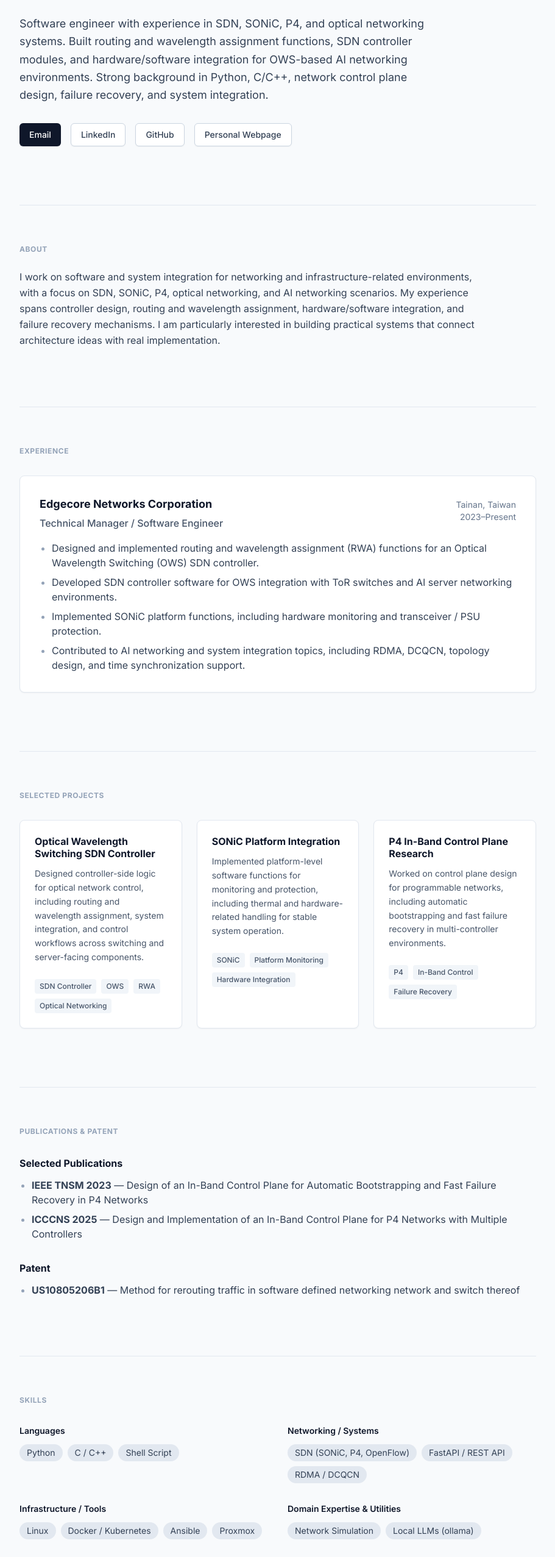
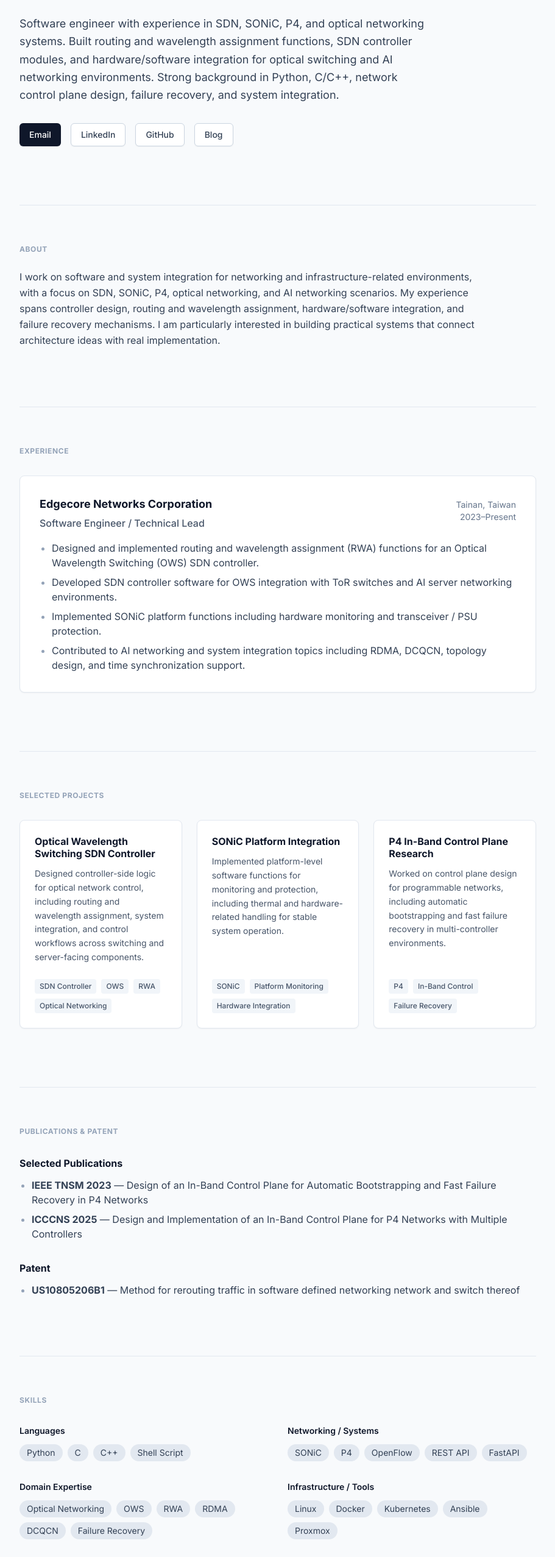
Before and after one commit to MountainShan/about, a plain HTML site: page index.html in a window 1280 px wide. Shown: the part 243-2797 px from the top of the page at 61% size, without its empty margins (184-1095 px from the left). Drawn offline with nearby package versions, Linux system fonts and the light colour scheme.

Commit message:
Refactor index.html for improved structure and links

```diff
--- a/index.html
+++ b/index.html
@@ -15,12 +15,14 @@
 
     <nav class="sticky top-0 z-50 bg-white/80 backdrop-blur-md border-b border-slate-200">
         <div class="max-w-4xl mx-auto px-6 py-4 flex justify-between items-center">
-            <a href="#" class="font-semibold text-slate-900 tracking-tight">Peter Wong (王定山)</a>
+            <a href="#hero" class="font-semibold text-slate-900 tracking-tight">Peter Wong (王定山)</a>
             <div class="hidden sm:flex items-center space-x-6 text-sm font-medium text-slate-600">
                 <a href="#about" class="hover:text-slate-900 transition-colors">About</a>
                 <a href="#experience" class="hover:text-slate-900 transition-colors">Experience</a>
                 <a href="#projects" class="hover:text-slate-900 transition-colors">Projects</a>
+                <a href="#publications" class="hover:text-slate-900 transition-colors">Publications</a>
                 <a href="#skills" class="hover:text-slate-900 transition-colors">Skills</a>
+                <a href="#contact" class="hover:text-slate-900 transition-colors">Contact</a>
                 <span class="text-slate-300">|</span>
                 <a href="zh.html" class="text-slate-400 hover:text-slate-900 transition-colors" title="Switch to Traditional Chinese">EN / 繁中</a>
             </div>
@@ -33,13 +35,15 @@
             <h1 class="text-4xl md:text-5xl font-bold text-slate-900 tracking-tight mb-3">Peter Ting-shan Wong</h1>
             <h2 class="text-xl text-slate-600 font-medium mb-6">Software Engineer | SDN / Network Systems / Optical Networking</h2>
             <p class="text-lg text-slate-700 max-w-2xl mb-8 leading-relaxed">
-                Software engineer with experience in SDN, SONiC, P4, and optical networking systems. Built routing and wavelength assignment functions, SDN controller modules, and hardware/software integration for OWS-based AI networking environments. Strong background in Python, C/C++, network control plane design, failure recovery, and system integration.
+                Software engineer with experience in SDN, SONiC, P4, and optical networking systems.
+                Built routing and wavelength assignment functions, SDN controller modules, and hardware/software integration for optical switching and AI networking environments.
+                Strong background in Python, C/C++, network control plane design, failure recovery, and system integration.
             </p>
             <div class="flex flex-wrap gap-4">
                 <a href="mailto:tingshan.0204@gmail.com" class="inline-flex items-center px-4 py-2 bg-slate-900 text-white text-sm font-medium rounded-md hover:bg-slate-800 transition-colors shadow-sm">Email</a>
                 <a href="https://www.linkedin.com/in/peter-tsw/" target="_blank" rel="noopener noreferrer" class="inline-flex items-center px-4 py-2 border border-slate-300 bg-white text-slate-700 text-sm font-medium rounded-md hover:bg-slate-50 transition-colors shadow-sm">LinkedIn</a>
-                <a href="https://github.com/" target="_blank" rel="noopener noreferrer" class="inline-flex items-center px-4 py-2 border border-slate-300 bg-white text-slate-700 text-sm font-medium rounded-md hover:bg-slate-50 transition-colors shadow-sm">GitHub</a>
-                <a href="https://mountainshansblog.wordpress.com/" target="_blank" rel="noopener noreferrer" class="inline-flex items-center px-4 py-2 border border-slate-300 bg-white text-slate-700 text-sm font-medium rounded-md hover:bg-slate-50 transition-colors shadow-sm">Personal Webpage</a>
+                <a href="https://github.com/mountainshan" target="_blank" rel="noopener noreferrer" class="inline-flex items-center px-4 py-2 border border-slate-300 bg-white text-slate-700 text-sm font-medium rounded-md hover:bg-slate-50 transition-colors shadow-sm">GitHub</a>
+                <a href="https://mountainshansblog.wordpress.com/" target="_blank" rel="noopener noreferrer" class="inline-flex items-center px-4 py-2 border border-slate-300 bg-white text-slate-700 text-sm font-medium rounded-md hover:bg-slate-50 transition-colors shadow-sm">Blog</a>
             </div>
         </section>
 
@@ -57,7 +61,7 @@
                 <div class="flex flex-col md:flex-row md:justify-between md:items-baseline mb-4">
                     <div>
                         <h4 class="text-lg font-bold text-slate-900">Edgecore Networks Corporation</h4>
-                        <p class="text-slate-600 font-medium mt-1">Technical Manager / Software Engineer</p>
+                        <p class="text-slate-600 font-medium mt-1">Software Engineer / Technical Lead</p>
                     </div>
                     <div class="mt-2 md:mt-0 text-slate-500 text-sm text-left md:text-right">
                         <p>Tainan, Taiwan</p>
@@ -67,8 +71,8 @@
                 <ul class="list-disc list-outside ml-5 mt-4 space-y-2 text-slate-700 text-sm md:text-base leading-relaxed marker:text-slate-400">
                     <li>Designed and implemented routing and wavelength assignment (RWA) functions for an Optical Wavelength Switching (OWS) SDN controller.</li>
                     <li>Developed SDN controller software for OWS integration with ToR switches and AI server networking environments.</li>
-                    <li>Implemented SONiC platform functions, including hardware monitoring and transceiver / PSU protection.</li>
-                    <li>Contributed to AI networking and system integration topics, including RDMA, DCQCN, topology design, and time synchronization support.</li>
+                    <li>Implemented SONiC platform functions including hardware monitoring and transceiver / PSU protection.</li>
+                    <li>Contributed to AI networking and system integration topics including RDMA, DCQCN, topology design, and time synchronization support.</li>
                 </ul>
             </div>
         </section>
@@ -77,7 +81,7 @@
             <h3 class="text-xs font-bold text-slate-400 uppercase tracking-wider mb-8">Selected Projects</h3>
 
             <div class="grid grid-cols-1 md:grid-cols-3 gap-6">
-                <div class="bg-white border border-slate-200 rounded-lg p-6 shadow-sm hover:shadow-md transition-shadow">
+                <div class="bg-white border border-slate-200 rounded-lg p-6 shadow-sm hover:shadow-md transition-shadow h-full flex flex-col">
                     <h4 class="text-md font-bold text-slate-900 mb-3 leading-tight">Optical Wavelength Switching SDN Controller</h4>
                     <p class="text-sm text-slate-600 mb-6 leading-relaxed">
                         Designed controller-side logic for optical network control, including routing and wavelength assignment, system integration, and control workflows across switching and server-facing components.
@@ -90,7 +94,7 @@
                     </div>
                 </div>
 
-                <div class="bg-white border border-slate-200 rounded-lg p-6 shadow-sm hover:shadow-md transition-shadow">
+                <div class="bg-white border border-slate-200 rounded-lg p-6 shadow-sm hover:shadow-md transition-shadow h-full flex flex-col">
                     <h4 class="text-md font-bold text-slate-900 mb-3 leading-tight">SONiC Platform Integration</h4>
                     <p class="text-sm text-slate-600 mb-6 leading-relaxed">
                         Implemented platform-level software functions for monitoring and protection, including thermal and hardware-related handling for stable system operation.
@@ -102,7 +106,7 @@
                     </div>
                 </div>
 
-                <div class="bg-white border border-slate-200 rounded-lg p-6 shadow-sm hover:shadow-md transition-shadow">
+                <div class="bg-white border border-slate-200 rounded-lg p-6 shadow-sm hover:shadow-md transition-shadow h-full flex flex-col">
                     <h4 class="text-md font-bold text-slate-900 mb-3 leading-tight">P4 In-Band Control Plane Research</h4>
                     <p class="text-sm text-slate-600 mb-6 leading-relaxed">
                         Worked on control plane design for programmable networks, including automatic bootstrapping and fast failure recovery in multi-controller environments.
@@ -144,7 +148,8 @@
                     <h4 class="text-sm font-semibold text-slate-900 mb-3">Languages</h4>
                     <div class="flex flex-wrap gap-2">
                         <span class="bg-slate-200 text-slate-700 px-3 py-1 rounded-full text-sm">Python</span>
-                        <span class="bg-slate-200 text-slate-700 px-3 py-1 rounded-full text-sm">C / C++</span>
+                        <span class="bg-slate-200 text-slate-700 px-3 py-1 rounded-full text-sm">C</span>
+                        <span class="bg-slate-200 text-slate-700 px-3 py-1 rounded-full text-sm">C++</span>
                         <span class="bg-slate-200 text-slate-700 px-3 py-1 rounded-full text-sm">Shell Script</span>
                     </div>
                 </div>
@@ -152,9 +157,23 @@
                 <div>
                     <h4 class="text-sm font-semibold text-slate-900 mb-3">Networking / Systems</h4>
                     <div class="flex flex-wrap gap-2">
-                        <span class="bg-slate-200 text-slate-700 px-3 py-1 rounded-full text-sm">SDN (SONiC, P4, OpenFlow)</span>
-                        <span class="bg-slate-200 text-slate-700 px-3 py-1 rounded-full text-sm">FastAPI / REST API</span>
-                        <span class="bg-slate-200 text-slate-700 px-3 py-1 rounded-full text-sm">RDMA / DCQCN</span>
+                        <span class="bg-slate-200 text-slate-700 px-3 py-1 rounded-full text-sm">SONiC</span>
+                        <span class="bg-slate-200 text-slate-700 px-3 py-1 rounded-full text-sm">P4</span>
+                        <span class="bg-slate-200 text-slate-700 px-3 py-1 rounded-full text-sm">OpenFlow</span>
+                        <span class="bg-slate-200 text-slate-700 px-3 py-1 rounded-full text-sm">REST API</span>
+                        <span class="bg-slate-200 text-slate-700 px-3 py-1 rounded-full text-sm">FastAPI</span>
+                    </div>
+                </div>
+
+                <div>
+                    <h4 class="text-sm font-semibold text-slate-900 mb-3">Domain Expertise</h4>
+                    <div class="flex flex-wrap gap-2">
+                        <span class="bg-slate-200 text-slate-700 px-3 py-1 rounded-full text-sm">Optical Networking</span>
+                        <span class="bg-slate-200 text-slate-700 px-3 py-1 rounded-full text-sm">OWS</span>
+                        <span class="bg-slate-200 text-slate-700 px-3 py-1 rounded-full text-sm">RWA</span>
+                        <span class="bg-slate-200 text-slate-700 px-3 py-1 rounded-full text-sm">RDMA</span>
+                        <span class="bg-slate-200 text-slate-700 px-3 py-1 rounded-full text-sm">DCQCN</span>
+                        <span class="bg-slate-200 text-slate-700 px-3 py-1 rounded-full text-sm">Failure Recovery</span>
                     </div>
                 </div>
 
@@ -162,17 +181,10 @@
                     <h4 class="text-sm font-semibold text-slate-900 mb-3">Infrastructure / Tools</h4>
                     <div class="flex flex-wrap gap-2">
                         <span class="bg-slate-200 text-slate-700 px-3 py-1 rounded-full text-sm">Linux</span>
-                        <span class="bg-slate-200 text-slate-700 px-3 py-1 rounded-full text-sm">Docker / Kubernetes</span>
+                        <span class="bg-slate-200 text-slate-700 px-3 py-1 rounded-full text-sm">Docker</span>
+                        <span class="bg-slate-200 text-slate-700 px-3 py-1 rounded-full text-sm">Kubernetes</span>
                         <span class="bg-slate-200 text-slate-700 px-3 py-1 rounded-full text-sm">Ansible</span>
                         <span class="bg-slate-200 text-slate-700 px-3 py-1 rounded-full text-sm">Proxmox</span>
-                    </div>
-                </div>
-
-                <div>
-                    <h4 class="text-sm font-semibold text-slate-900 mb-3">Domain Expertise & Utilities</h4>
-                    <div class="flex flex-wrap gap-2">
-                        <span class="bg-slate-200 text-slate-700 px-3 py-1 rounded-full text-sm">Network Simulation</span>
-                        <span class="bg-slate-200 text-slate-700 px-3 py-1 rounded-full text-sm">Local LLMs (ollama)</span>
                     </div>
                 </div>
             </div>
@@ -183,12 +195,12 @@
 
             <div class="space-y-6">
                 <div>
-                    <h4 class="text-base font-bold text-slate-900">Ph.D., Dept. Electrical Engineering</h4>
+                    <h4 class="text-base font-bold text-slate-900">Ph.D., Department of Electrical Engineering</h4>
                     <p class="text-sm text-slate-600 mt-1">National Chung Cheng University, Taiwan</p>
                     <p class="text-sm text-slate-500 mt-1">2015–2023</p>
                 </div>
                 <div>
-                    <h4 class="text-base font-bold text-slate-900">B.S., Dept. Communication Engineering</h4>
+                    <h4 class="text-base font-bold text-slate-900">B.S., Department of Communication Engineering</h4>
                     <p class="text-sm text-slate-600 mt-1">National Chung Cheng University, Taiwan</p>
                     <p class="text-sm text-slate-500 mt-1">2011–2015</p>
                 </div>
@@ -198,13 +210,13 @@
         <section id="contact" class="border-t border-slate-200 pt-16 pb-24">
             <h3 class="text-xs font-bold text-slate-400 uppercase tracking-wider mb-6">Connect</h3>
             <p class="text-base text-slate-700 mb-6">
-                Feel free to reach out for a technical discussion or a professional connection.
+                Available for technical discussion, collaboration, and professional contact.
             </p>
             <div class="flex flex-wrap gap-x-6 gap-y-4 text-sm font-medium text-slate-600">
                 <a href="mailto:tingshan.0204@gmail.com" class="hover:text-slate-900 transition-colors">Email</a>
                 <a href="https://www.linkedin.com/in/peter-tsw/" target="_blank" rel="noopener noreferrer" class="hover:text-slate-900 transition-colors">LinkedIn</a>
-                <a href="https://github.com/" target="_blank" rel="noopener noreferrer" class="hover:text-slate-900 transition-colors">GitHub</a>
-                <a href="https://mountainshansblog.wordpress.com/" target="_blank" rel="noopener noreferrer" class="hover:text-slate-900 transition-colors">Personal Webpage</a>
+                <a href="https://github.com/mountainshan" target="_blank" rel="noopener noreferrer" class="hover:text-slate-900 transition-colors">GitHub</a>
+                <a href="https://mountainshansblog.wordpress.com/" target="_blank" rel="noopener noreferrer" class="hover:text-slate-900 transition-colors">Blog</a>
             </div>
         </section>
 
```
